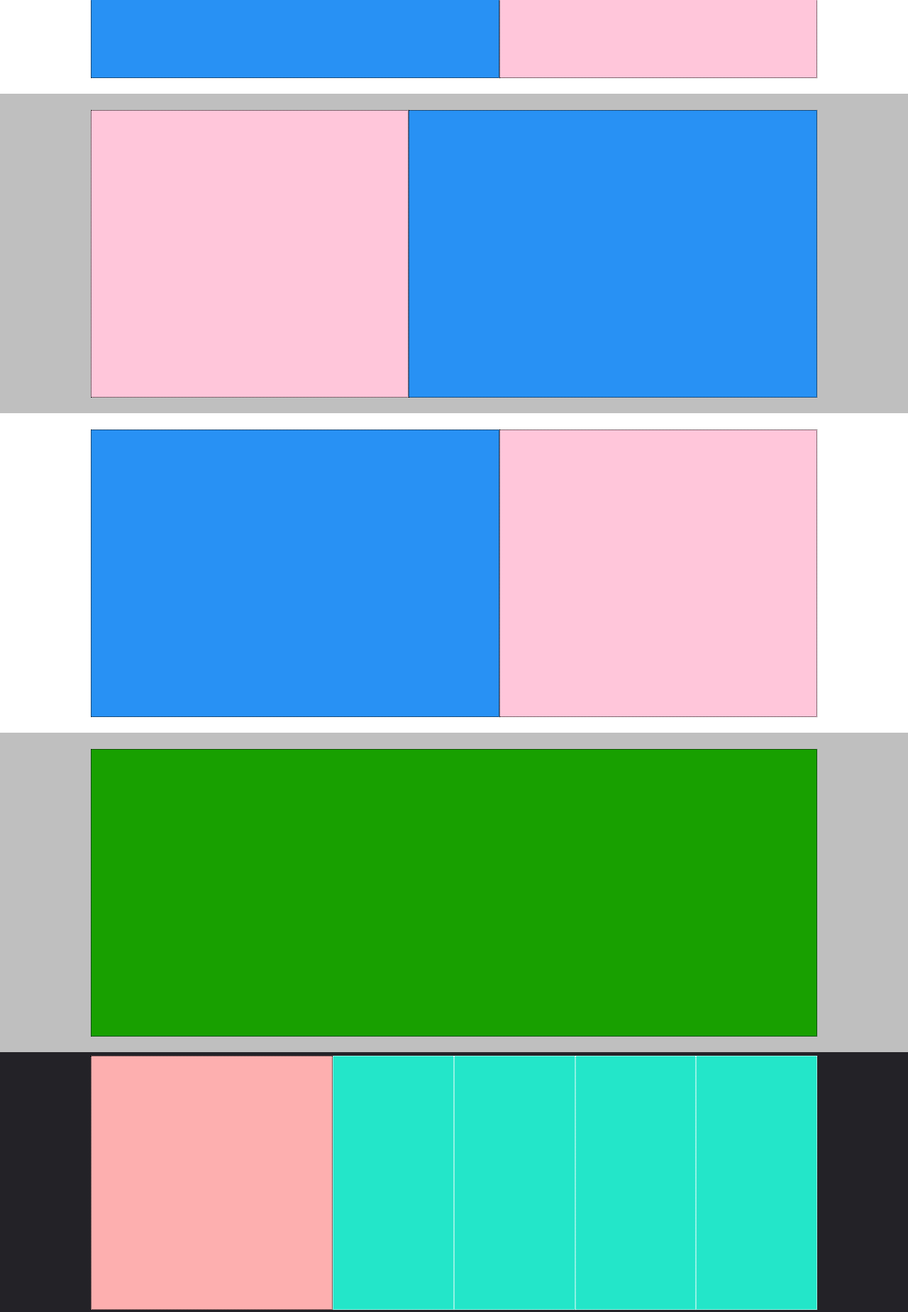
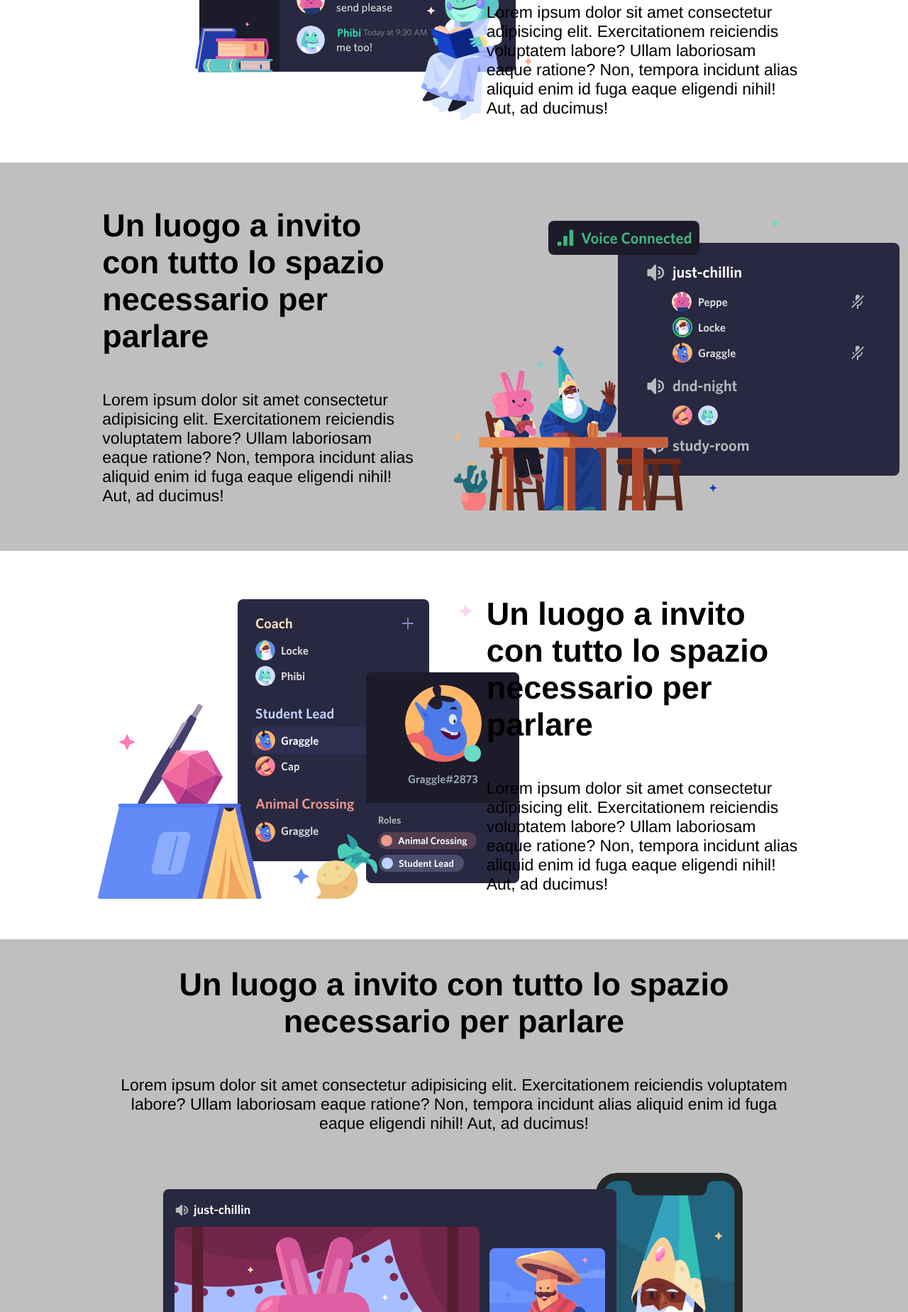
Before and after one commit to TobiaRigon/htmlcss-discord, a plain HTML site: page index.html in a window 1280 px wide. Shown: the part 857-2705 px from the top of the page at 71% size. Drawn offline with Linux system fonts and the light colour scheme; a web font is replaced by a local one.

Commit message:
Main Section

```diff
--- a/css/stlyle.css
+++ b/css/stlyle.css
@@ -23,8 +23,7 @@ button:hover{
 }
 
 button:active{
-    filter: brightness(80%);
-    filter:drop-shadow(2px 2px);
+    filter:drop-shadow(2px 2px black);
 }
 
 /* header */
@@ -37,8 +36,6 @@ header{
     display: flex;
     justify-content: center;
     align-items: center;
-
-    /* debug */
     background-color:#255ee9;
     height: 50px;
 
@@ -49,10 +46,7 @@ header{
     display: flex;
     align-items: center;
     width:20% ;
-    /* debug */
-    /* height: 30px;
-    background-color: rgb(255, 196, 0);
-    border: 1px dotted rgb(5, 5, 5); */
+
 }
 
 #nav{
@@ -86,8 +80,7 @@ margin:auto 10px;
     background-image: url(../img/jumbo.png);
     background-repeat: no-repeat;
     background-size:  cover;
-     /* debug */
-     /* min-height: 300px; */
+
 }
 
 #download_container {
@@ -101,6 +94,11 @@ h1{
     margin:50px;
 }
 
+h2{
+    font-size: 45px;
+    margin-bottom:50px;
+}
+
 #open_discord{
     background-color: rgb(21, 21, 32);
     color: white;
@@ -109,11 +107,11 @@ h1{
 
 /* main */
 main section{
+    padding: 3%;
     display: flex;
     justify-content: center;
     align-items: center;
-      /* debug */
-      height: 450px;
+    flex-wrap: wrap;
 }
 
 /* gray BG section */
@@ -125,26 +123,28 @@ background-color: rgb(191, 191, 191);
 
 main section:last-child div{
     width:80% ;
-    /* debug */
-    height: 90%;
-    background-color: rgb(24, 160, 0);
-    border: 1px dotted rgb(5, 5, 5);
+
 }
 
 .img_container{
     width: 45%;
- /* debug */
- height: 90%;
- background-color: rgb(40, 145, 244);
- border: 1px dotted rgb(5, 5, 5);
+
 }
 
 .info_container{
+    min-width: 500px;
+    padding: 25px;
     width: 35%;
- /* debug */
- height: 90%;
- background-color: rgb(255, 198, 218);
- border: 1px dotted rgb(5, 5, 5);
+}
+
+.last{
+    text-align: center;
+}
+
+#scarica_mac{
+    color: white;
+    background-color: #4c78e8;
+
 }
 
 /* footer */
--- a/index.html
+++ b/index.html
@@ -50,7 +50,7 @@
             <h1>Il tuo posto per Parlare</h1>
             <p>Che tu faccia parte di un club scolastico, gruppo di gamer, comunità artistica mondiale o semplicemente di un piccolo gruppo di amici che vuole passare il tempo assieme, Discord rende più facile chiacchierare ogni giorno e ritrovarsi più spesso.</p>
 
-            <button id="scarica_mac"> <i class="fa-solid fa-down-long"></i> Scarica per Mac</button>
+            <button > <i class="fa-solid fa-down-long"></i> Scarica per Mac</button>
 
             <button id="open_discord">Apri Discord nel tuo browser</button>
         </div>
@@ -61,28 +61,36 @@
   <main>
     <section>
         <div class="img_container">
-
+            <img src="img/item1.svg" alt="Discord screeshot illustration">
         </div>
         <div class="info_container">
+
+            <h2>Un luogo a invito con tutto lo spazio necessario per parlare</h2>
+            <p>Lorem ipsum dolor sit amet consectetur adipisicing elit. Exercitationem reiciendis voluptatem labore? Ullam laboriosam eaque ratione? Non, tempora incidunt alias aliquid enim id fuga eaque eligendi nihil! Aut, ad ducimus!</p>
+        </div>
 
         </div>
     </section>
 
      <section>
         <div class="img_container">
-
+            <img src="img/item2.svg" alt="Discord screeshot illustration">
         </div>
         <div class="info_container">
-
+           <h2>Un luogo a invito con tutto lo spazio necessario per parlare</h2>
+            <p>Lorem ipsum dolor sit amet consectetur adipisicing elit. Exercitationem reiciendis voluptatem labore? Ullam laboriosam eaque ratione? Non, tempora incidunt alias aliquid enim id fuga eaque eligendi nihil! Aut, ad ducimus!</p>
         </div>
     </section>
 
 
     <section>
         <div class="img_container">
-
+            <img src="img/item3.svg" alt="Discord screeshot illustration">
         </div>
         <div class="info_container">
+
+            <h2>Un luogo a invito con tutto lo spazio necessario per parlare</h2>
+            <p>Lorem ipsum dolor sit amet consectetur adipisicing elit. Exercitationem reiciendis voluptatem labore? Ullam laboriosam eaque ratione? Non, tempora incidunt alias aliquid enim id fuga eaque eligendi nihil! Aut, ad ducimus!</p>
 
         </div>
     </section>
@@ -91,6 +99,14 @@
     <section>
         <div class="last">
 
+            <h2>Un luogo a invito con tutto lo spazio necessario per parlare</h2>
+            <p>Lorem ipsum dolor sit amet consectetur adipisicing elit. Exercitationem reiciendis voluptatem labore? Ullam laboriosam eaque ratione? Non, tempora incidunt alias aliquid enim id fuga eaque eligendi nihil! Aut, ad ducimus!</p>
+
+            <img src="img/item4-big.svg" alt="Discord screeshot illustration">
+
+            <h3>Pronto per l'avventura?</h3>
+
+            <button id="scarica_mac"> <i class="fa-solid fa-down-long"></i> Scarica per Mac</button>
 
         </div>
     </section>
```
